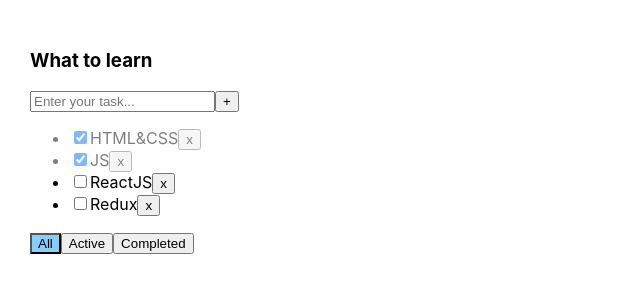
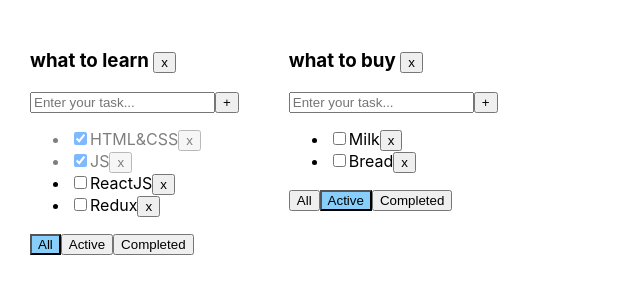
Before and after one commit to KseniyaMelnik/todo-list, a React (Create React App) app: page / in a window 1280 px wide. Shown: the top 300 px of the page, without its empty margins (0-640 px from the left). Built offline with nearby package versions, Linux system fonts and the light colour scheme.

Commit message:
feat: change bll

```diff
--- a/src/App.tsx
+++ b/src/App.tsx
@@ -5,31 +5,62 @@
 
 export type FilterValuesType = "all" | "active" | "completed"
 
+type TodolistType = {
+    id: string,
+    title: string,
+    filter: FilterValuesType
+}
+
+type TasksStateType = {
+    [key: string]: Array<TaskType>
+}
+
 function App() {
     //BLL:
-    const [tasks, setTasks] = useState<Array<TaskType>>([
+    const todoListID_1 = v1();
+    const todoListID_2 = v1();
+
+    const [todolists, setTodolists] = useState<Array<TodolistType>>(
+        [
+            {id: todoListID_1, title: 'what to learn', filter: 'all'},
+            {id: todoListID_2, title: 'what to buy', filter: 'active'}
+        ]
+    )
+
+    const [tasks, setTasks] = useState<TasksStateType>({
+            [todoListID_1]: [
                 {id: v1(), title: "HTML&CSS", isDone: true},
                 {id: v1(), title: "JS", isDone: true},
                 {id: v1(), title: "ReactJS", isDone: false},
-        {id: v1(), title: "Redux", isDone: false}
-    ])
-    const [filter, setFilter] = useState<FilterValuesType>("all")
+                {id: v1(), title: "Redux", isDone: false}],
+            [todoListID_2]: [
+                {id: v1(), title: "Meat", isDone: true},
+                {id: v1(), title: "Beer", isDone: true},
+                {id: v1(), title: "Milk", isDone: false},
+                {id: v1(), title: "Bread", isDone: false}],
+        }
+    )
+    // const [filter, setFilter] = useState<FilterValuesType>("all")
 
-    const removeTask = (taskID: string) => {
-        setTasks(tasks.filter(t => t.id !== taskID))
+    const removeTask = (taskID: string, todoListID: string) => {
+        tasks[todoListID] = tasks[todoListID].filter(t => t.id !== taskID)
+        setTasks({...tasks})
     }
-    const changeFilter = (filter: FilterValuesType) => {
-        setFilter(filter)
+    const changeFilter = (filter: FilterValuesType, todoListID: string) => {
+        setTodolists(todolists.map(tl => tl.id === todoListID ? {...tl, filter} : tl))
     }
-    const addTask = (title: string) => {
+    const addTask = (title: string, todoListID: string) => {
         const newTask: TaskType = {
             id: v1(),
             title: title,
             isDone: false
         }
-        setTasks([newTask, ...tasks])
+        setTasks({
+            ...tasks,
+            [todoListID]: [newTask, ...tasks[todoListID]]
+        })
     }
-    const changeTaskStatus = (taskID: string, isDone: boolean) => {
+    const changeTaskStatus = (taskID: string, isDone: boolean, todoListID: string) => {
         /*       const updatedTasks = tasks.map(t => {
                  if (t.id === taskID) {
                       return {...t, isDone: isDone}
@@ -38,27 +69,52 @@
                   return t
               })
               setTasks(updatedTasks)*/
-       setTasks(tasks.map(t => t.id === taskID? {...t, isDone}: t))
+        setTasks({
+            ...tasks,
+            [todoListID]: tasks[todoListID].map(t => t.id === taskID ? {...t, isDone: isDone} : t)
+        })
+    }
+    const removeTodolist = (todoListID: string) => {
+        setTodolists(todolists.filter(tl => tl.id !== todoListID))
+        delete tasks[todoListID]
+    }
+    const addTodolist = (title:string) => {
+        const TodoListID = v1()
+       const newTodolist = {
+           id: TodoListID,
+           title,
+           filter: 'all'
+       }
     }
 
     // UI:
-    let tasksForRender = tasks
-    if (filter === "active") {
-        tasksForRender = tasks.filter(t => t.isDone === false)
+    const todoListsComponents = todolists.map(tl => {
+        let tasksForRender: Array<TaskType> = tasks[tl.id]
+        if (tl.filter === "active") {
+            tasksForRender = tasks[tl.id].filter(t => t.isDone === false)
         }
-    if (filter === "completed") {
-        tasksForRender = tasks.filter(t => t.isDone === true)
+        if (tl.filter === "completed") {
+            tasksForRender = tasks[tl.id].filter(t => t.isDone === true)
         }
-    return (
-        <div className="App">
-            <Todolist title="What to learn"
+
+        return <Todolist
+            key={tl.id}
+            id={tl.id}
+            title={tl.title}
             tasks={tasksForRender}
             removeTask={removeTask}
             changeFilter={changeFilter}
             addTask={addTask}
-                      filter={filter}
+            filter={tl.filter}
             changeTaskStatus={changeTaskStatus}
+            removeTodolist={removeTodolist}
         />
+    })
+
+
+    return (
+        <div className="App">
+            {todoListsComponents}
         </div>
     );
 }
--- a/src/Todolist.tsx
+++ b/src/Todolist.tsx
@@ -8,13 +8,15 @@
 }
 
 type TodolistPropsType = {
+    id: string
     title: string
     filter: FilterValuesType
     tasks: Array<TaskType>
-    removeTask: (taskID: string) => void,
-    changeFilter: (filter: FilterValuesType) => void,
-    addTask: (title: string) => void
-    changeTaskStatus: (taskID: string, isDone: boolean) => void
+    removeTask: (taskID: string, todoListID: string) => void,
+    changeFilter: (filter: FilterValuesType, todoListID: string) => void,
+    addTask: (title: string, todoListID: string) => void,
+    changeTaskStatus: (taskID: string, isDone: boolean, todoListID: string) => void,
+    removeTodolist: (todoListID: string) => void
 }
 
 export function Todolist(props: TodolistPropsType) {
@@ -22,8 +24,8 @@
     const [error, setError] = useState<string | null>(null);
 
     const tasksJSXElements = props.tasks.map(task => {
-        const onClickHandler = () => props.removeTask(task.id)
-        const onChangeHandler = (e: ChangeEvent<HTMLInputElement>) => props.changeTaskStatus(task.id, e.currentTarget.checked)
+        const onClickHandler = () => props.removeTask(task.id, props.id)
+        const onChangeHandler = (e: ChangeEvent<HTMLInputElement>) => props.changeTaskStatus(task.id, e.currentTarget.checked, props.id)
 
         return (
             <li key={task.id} className={task.isDone ? "is-done" : ""}>
@@ -38,7 +40,7 @@
     const addTask = () => {
         const trimTitle = title.trim()
         if (trimTitle) {
-            props.addTask(trimTitle)
+            props.addTask(trimTitle, props.id)
             setTitle("")
         } else {
             setError("Title is required")
@@ -51,16 +53,18 @@
             addTask()
         }
     }
-    const onAllClickHandler = () => props.changeFilter("all")
-    const onActiveClickHandler = () => props.changeFilter("active")
-    const onCompletedClickHandler = () => props.changeFilter("completed")
+    const onAllClickHandler = () => props.changeFilter("all", props.id)
+    const onActiveClickHandler = () => props.changeFilter("active", props.id)
+    const onCompletedClickHandler = () => props.changeFilter("completed", props.id)
 
     const allBtnClass = (props.filter === "all") ? "active-filter" : ""
     const activeBtnClass = (props.filter === "active") ? "active-filter" : ""
     const completedBtnClass = (props.filter === "completed") ? "active-filter" : ""
 
+    const removeTodolist = ()=>{props.removeTodolist(props.id)}
+
     return <div>
-        <h3>{props.title}</h3>
+        <h3>{props.title} <button onClick={removeTodolist}>x</button></h3>
         <div>
             <input
                 className={error ? 'error' : ""}
```
Lines whose indentation alone changed are shown as unchanged.
